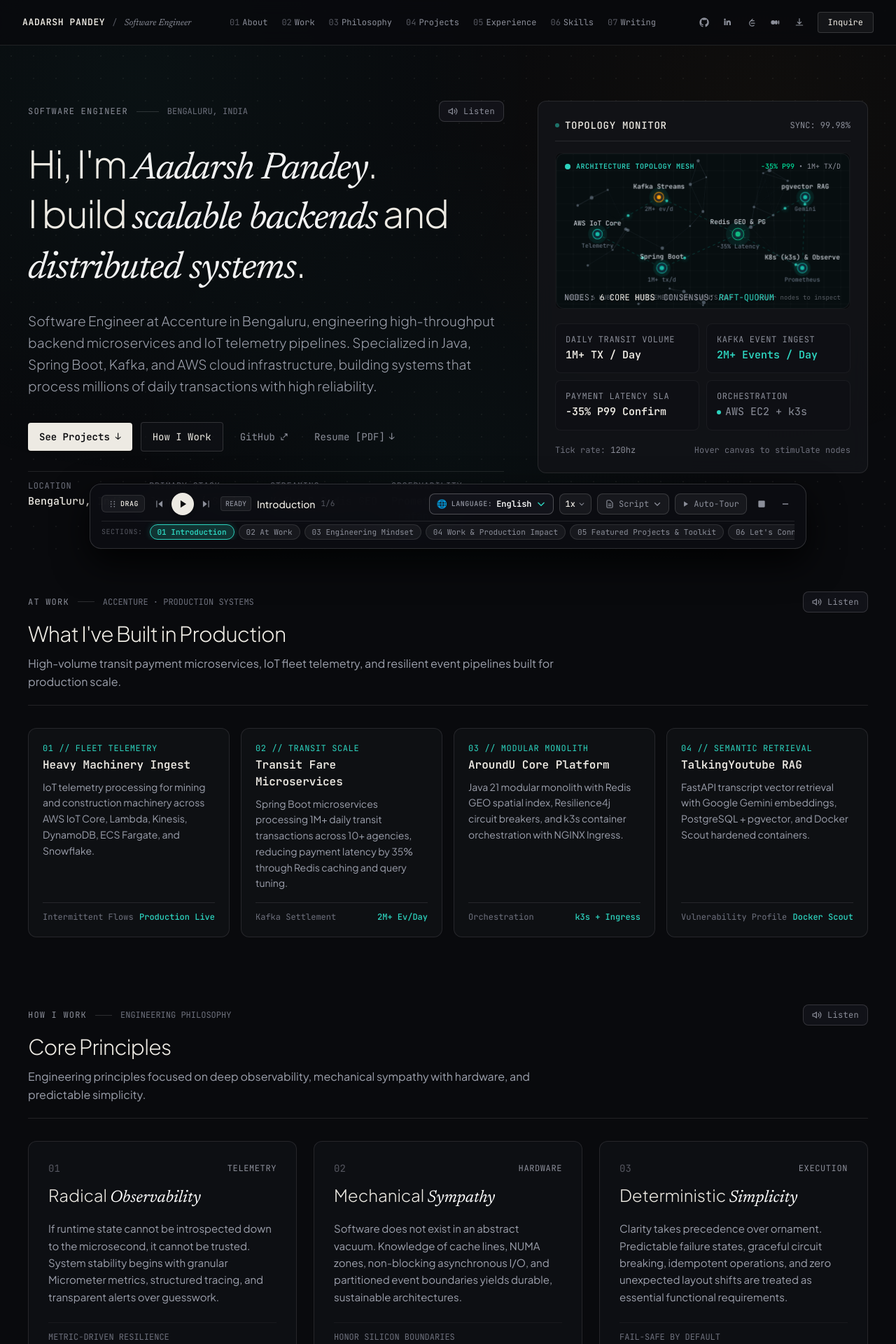
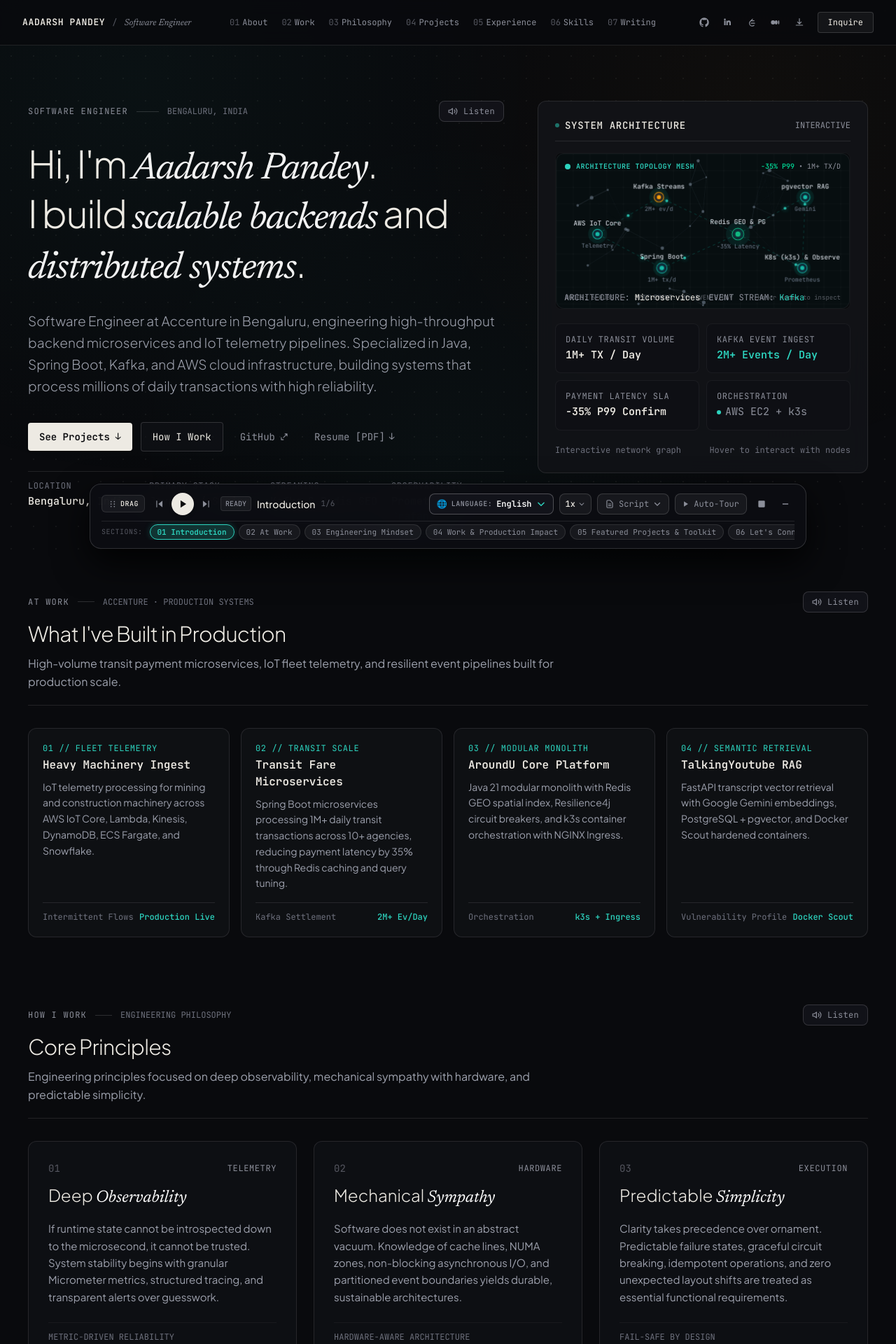
Before and after one commit to beingadish/portfolio, a Next.js app: page / in a window 1280 px wide. Shown: the top 1920 px of the page at 70% size. Built offline with nearby package versions, Linux system fonts and the light colour scheme.

Commit message:
fix(copy): remove absurd '100% FACTUAL RESUME VERIFIED' and ground all copy in clean engineering terminology

```diff
--- a/app/page.tsx
+++ b/app/page.tsx
@@ -483,18 +483,18 @@ export default function Home() {
               <div className="flex items-center gap-2">
                 <span className="w-1.5 h-1.5 rounded-full bg-[#2dd4bf] animate-pulse" />
                 <span className="font-mono text-sm uppercase text-[#edeae3] font-medium tracking-wider">
-                  Topology Monitor
+                  System Architecture
                 </span>
               </div>
-              <span className="font-mono text-xs text-[#8c8f9a] tabular-nums">SYNC: 99.98%</span>
+              <span className="font-mono text-xs text-[#8c8f9a]">INTERACTIVE</span>
             </div>
 
             {/* Kinetic Node Mesh Canvas */}
             <div className="relative w-full h-56 bg-[#090a0d] rounded-lg border border-white/5 overflow-hidden flex items-center justify-center">
               <KineticNodeMesh className="w-full h-full" />
               <div className="absolute bottom-2 left-3 pointer-events-none flex items-center gap-3 font-mono text-xs text-[#8c8f9a]">
-                <span>NODES: <span className="text-[#edeae3]">6 CORE HUBS</span></span>
-                <span>CONSENSUS: <span className="text-[#2dd4bf]">RAFT-QUORUM</span></span>
+                <span>ARCHITECTURE: <span className="text-[#edeae3]">Microservices</span></span>
+                <span>EVENT STREAM: <span className="text-[#2dd4bf]">Kafka</span></span>
               </div>
             </div>
 
@@ -522,8 +522,8 @@ export default function Home() {
             </div>
 
             <div className="flex items-center justify-between text-xs font-mono text-[#6e717d] pt-1">
-              <span>Tick rate: <span className="text-[#8c8f9a]">120hz</span></span>
-              <span className="text-xs text-[#6e717d]">Hover canvas to stimulate nodes</span>
+              <span>Interactive network graph</span>
+              <span className="text-xs text-[#6e717d]">Hover to interact with nodes</span>
             </div>
           </div>
         </section>
@@ -628,14 +628,14 @@ export default function Home() {
                   <span className="text-xs uppercase tracking-wider text-[#8c8f9a]">Telemetry</span>
                 </div>
                 <h3 className="text-2xl font-light text-[#edeae3]">
-                  Radical <span className="font-editorial-italic font-serif italic text-white font-normal">Observability</span>
+                  Deep <span className="font-editorial-italic font-serif italic text-white font-normal">Observability</span>
                 </h3>
                 <p className="text-[15px] text-[#9da1ad] leading-relaxed font-sans pt-1">
                   If runtime state cannot be introspected down to the microsecond, it cannot be trusted. System stability begins with granular Micrometer metrics, structured tracing, and transparent alerts over guesswork.
                 </p>
               </div>
               <div className="font-mono text-xs text-[#6e717d] border-t border-white/5 pt-3">
-                METRIC-DRIVEN RESILIENCE
+                METRIC-DRIVEN RELIABILITY
               </div>
             </div>
 
@@ -654,7 +654,7 @@ export default function Home() {
                 </p>
               </div>
               <div className="font-mono text-xs text-[#6e717d] border-t border-white/5 pt-3">
-                HONOR SILICON BOUNDARIES
+                HARDWARE-AWARE ARCHITECTURE
               </div>
             </div>
 
@@ -666,14 +666,14 @@ export default function Home() {
                   <span className="text-xs uppercase tracking-wider text-[#8c8f9a]">Execution</span>
                 </div>
                 <h3 className="text-2xl font-light text-[#edeae3]">
-                  Deterministic <span className="font-editorial-italic font-serif italic text-white font-normal">Simplicity</span>
+                  Predictable <span className="font-editorial-italic font-serif italic text-white font-normal">Simplicity</span>
                 </h3>
                 <p className="text-[15px] text-[#9da1ad] leading-relaxed font-sans pt-1">
                   Clarity takes precedence over ornament. Predictable failure states, graceful circuit breaking, idempotent operations, and zero unexpected layout shifts are treated as essential functional requirements.
                 </p>
               </div>
               <div className="font-mono text-xs text-[#6e717d] border-t border-white/5 pt-3">
-                FAIL-SAFE BY DEFAULT
+                FAIL-SAFE BY DESIGN
               </div>
             </div>
           </div>
@@ -1117,12 +1117,11 @@ export default function Home() {
           </div>
 
           <div className="flex items-center gap-6 text-xs text-[#6e717d]">
-            <span>100% FACTUAL RESUME VERIFIED</span>
             <a
               href="#hero"
               className="hover:text-[#edeae3] transition-colors"
             >
-              BACK TO TOP ↑
+              Back to top ↑
             </a>
           </div>
         </div>
```
